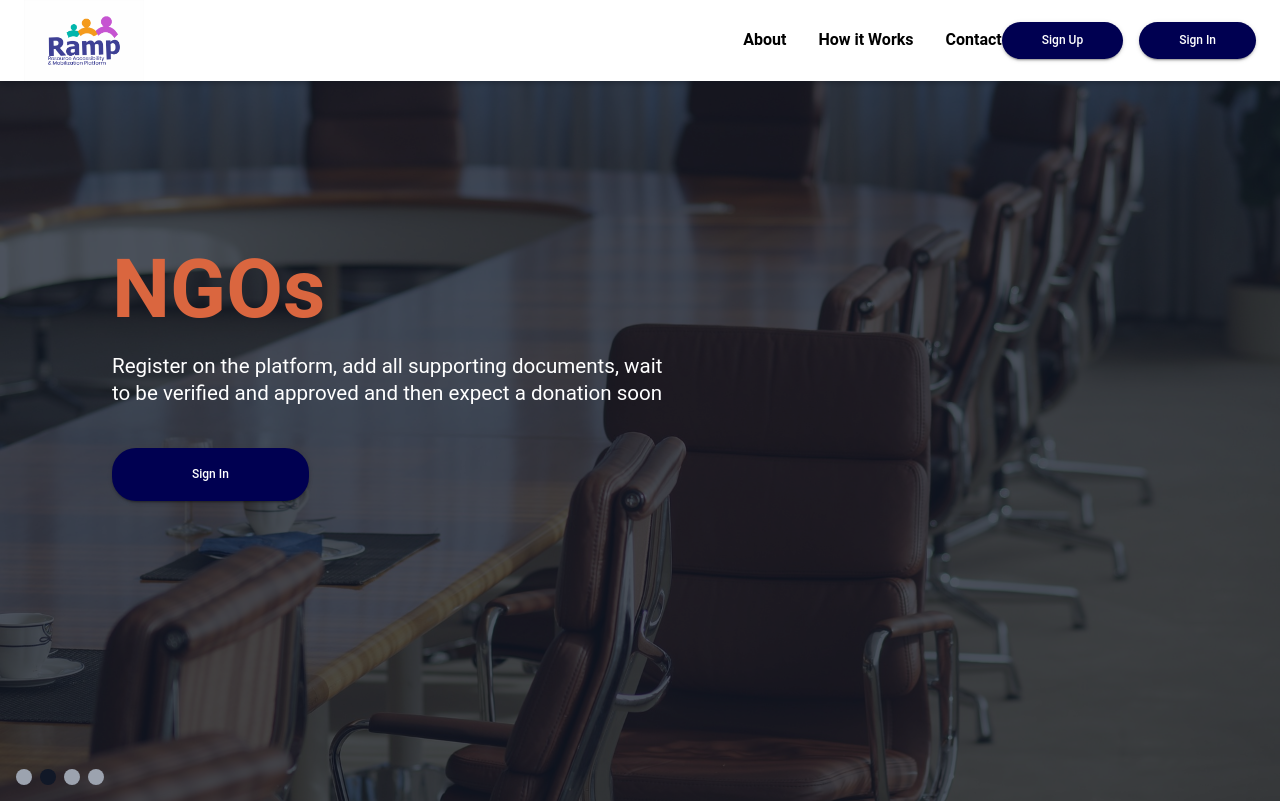
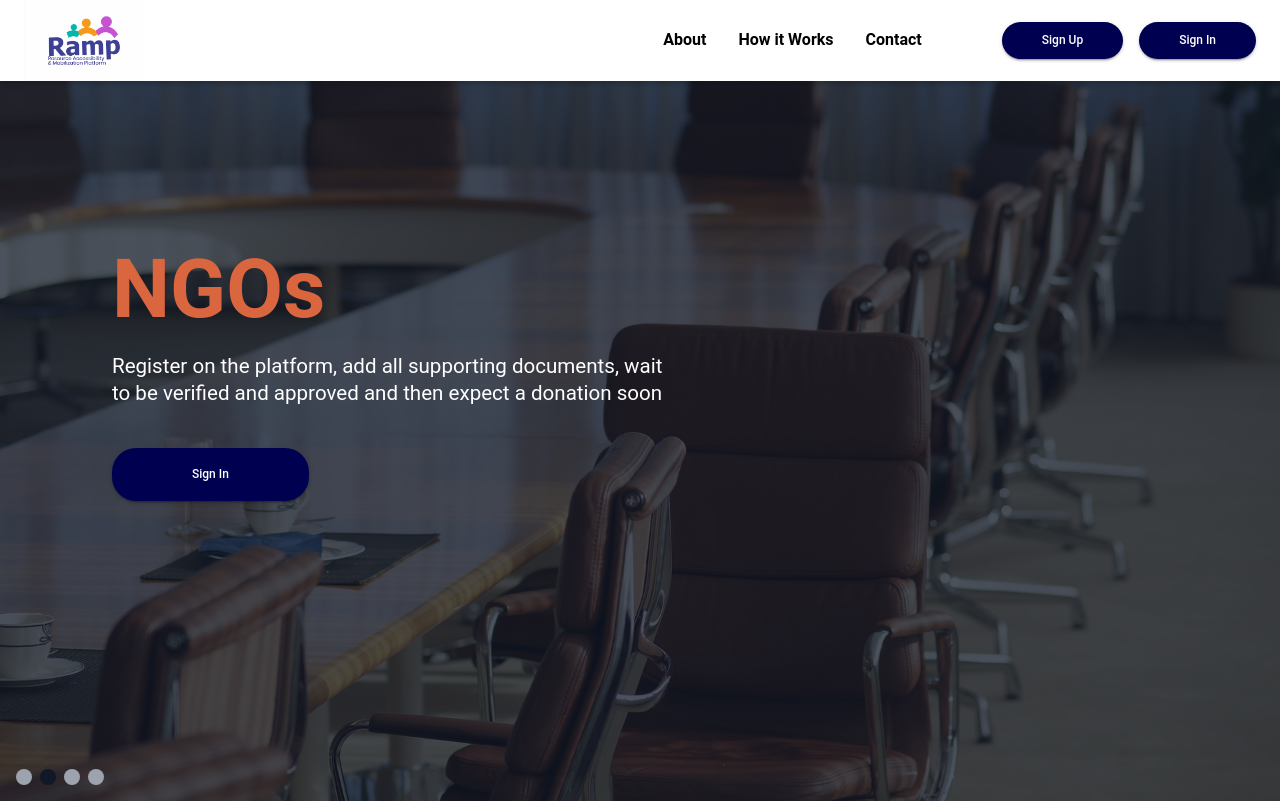
Before and after one commit to NickEinstein/RAMP, a React (Create React App) app: page / in a window 1280 px wide. Shown: the top 803 px of the page. Built offline with nearby package versions, Linux system fonts and the light colour scheme; no server answers.

Commit message:
mobile responsive

```diff
--- a/src/features/landingPage/LandingPage.js
+++ b/src/features/landingPage/LandingPage.js
@@ -171,7 +171,7 @@ const HomePage = () => {
                   />
                 </svg>
               </div>
-              <div className="hidden md:flex md:items-center">
+              <div className="hidden md:flex md:items-center gap-20">
                 <ul className="md:flex md:gap-8 text-base font-bold">
                   <Link to={RouteEnum.ABOUT}>
                     <li className="hover:text-[#da663f]">About</li>
```
